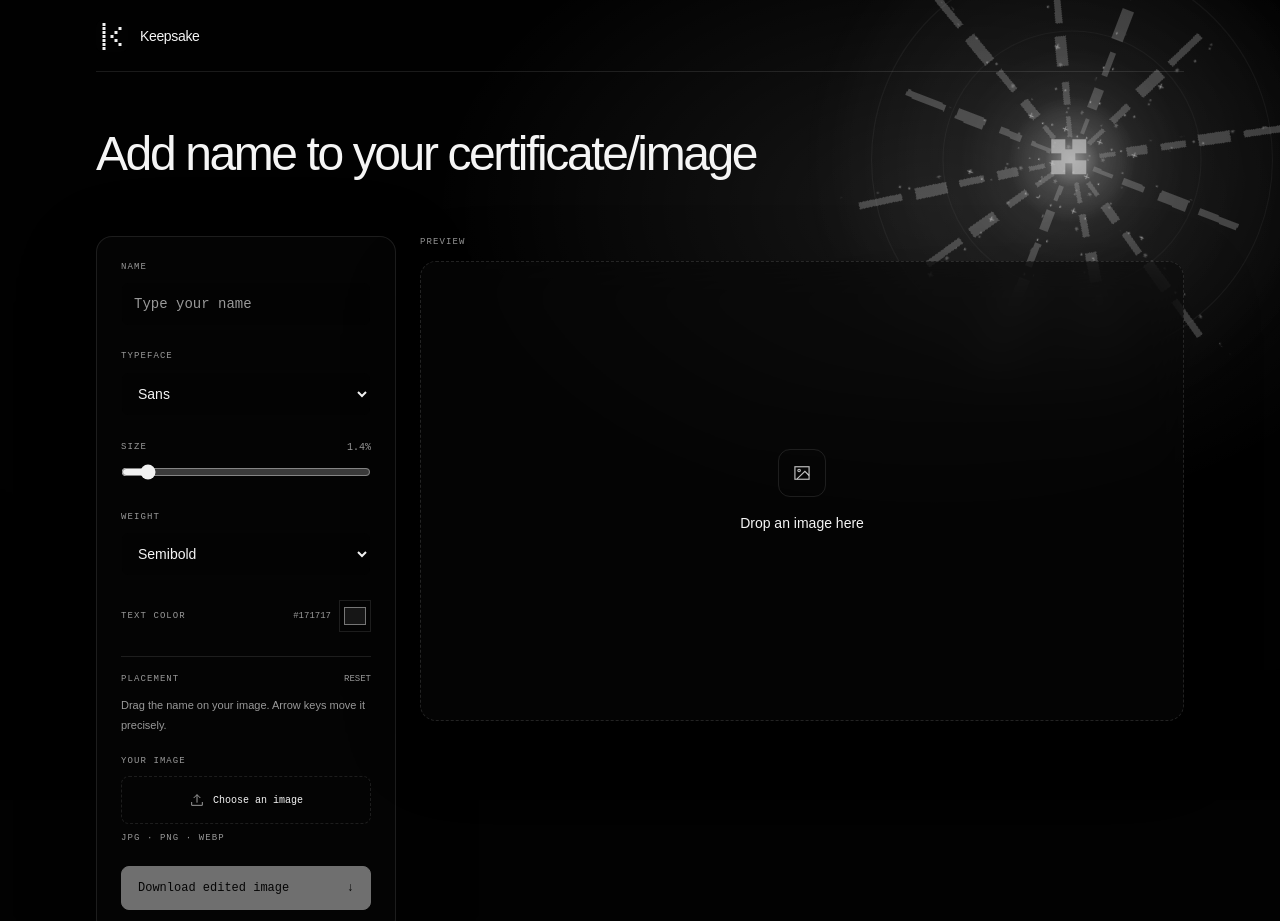
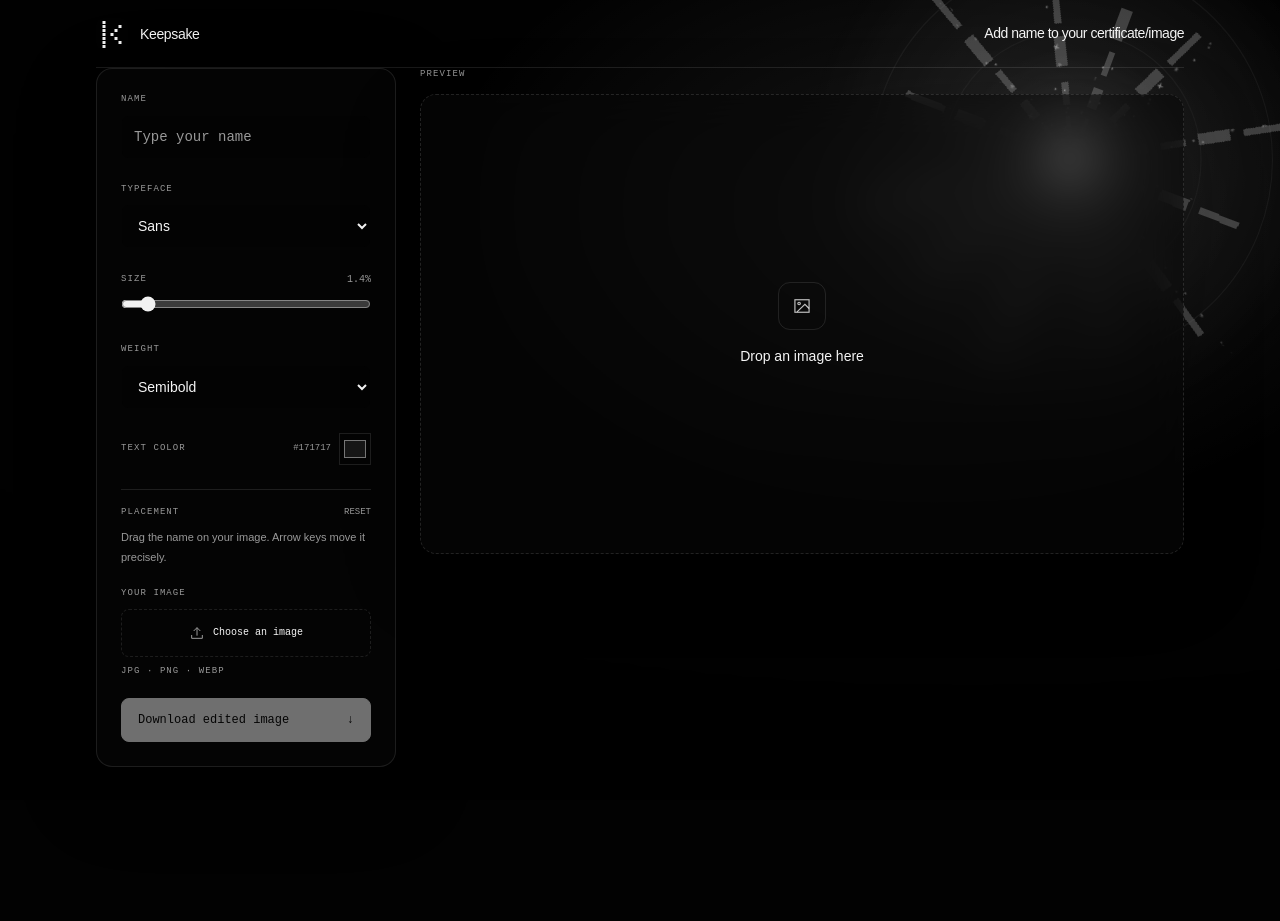
Before and after one commit to sajadxdp0/keepsake, an Astro site: page / in a window 1280 px wide. Shown: the top 921 px of the page. After the commit the page ends 807 px from the top, so only its background shows below. Built offline with nearby package versions, Linux system fonts and the light colour scheme; Astro itself is replaced by a stand-in of ours.

Commit message:
style: tighten heading into header

```diff
--- a/src/components/KeepsakeStudio.tsx
+++ b/src/components/KeepsakeStudio.tsx
@@ -223,20 +223,15 @@ export default function KeepsakeStudio() {
     <>
       <KeepsakeBackdrop />
       <main className="relative z-10 mx-auto min-h-screen max-w-6xl px-5 pb-10 sm:px-8">
-      <header className="flex h-[72px] items-center border-b border-white/10">
-        <a href="#top" className="flex items-center gap-3 font-sans text-sm font-medium tracking-tight text-foreground">
+      <header className="flex min-h-[68px] items-center justify-between gap-3 border-b border-white/10 py-3">
+        <a href="#top" className="flex shrink-0 items-center gap-3 font-sans text-sm font-medium tracking-tight text-foreground">
           <img src="/keepsake-mark.svg" width="32" height="32" alt="" className="size-8" />
           <span>Keepsake</span>
         </a>
+        <h1 id="top" className="text-right font-sans text-[11px] font-medium leading-tight tracking-[-0.035em] text-foreground sm:text-sm">
+          Add name to your certificate/image
+        </h1>
       </header>
-
-      <section id="top" className="py-10 sm:py-14">
-        <div>
-          <h1 className="font-sans text-4xl font-medium leading-[1.08] tracking-[-0.05em] text-foreground sm:text-5xl">
-            Add name to your certificate/image
-          </h1>
-        </div>
-      </section>
 
       <section className="grid gap-6 lg:grid-cols-[300px_minmax(0,1fr)]" aria-label="Image editor">
         <aside className="rounded-2xl border border-white/10 bg-card p-5 shadow-[0_24px_80px_rgba(0,0,0,0.3)] backdrop-blur-[22px] sm:p-6">
```
